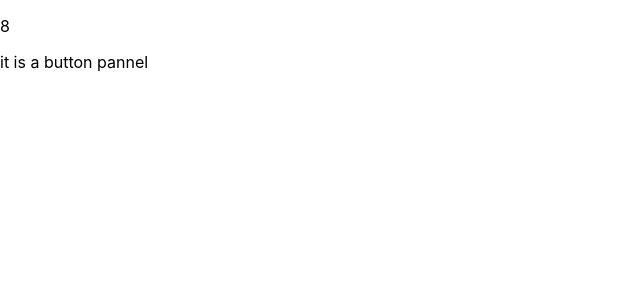
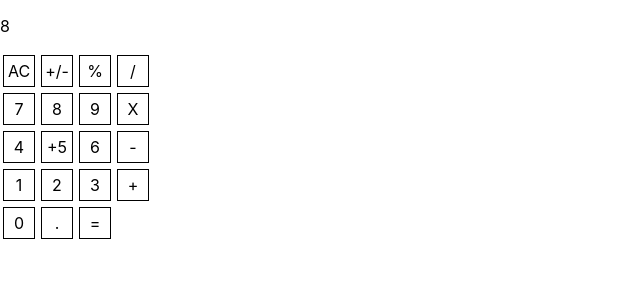
Before and after one commit to RaminMammadzada/calculator-with-react, a React (Create React App) app: page / in a window 1280 px wide. Shown: the top 300 px of the page, without its empty margins (0-640 px from the left). Built offline with nearby package versions, Linux system fonts and the light colour scheme.

Commit message:
Add Button and ButtonPanel. Fill the ButtonPanle with button names.

```diff
--- a/src/components/App.css
+++ b/src/components/App.css
@@ -2,38 +2,18 @@
   text-align: center;
 }
 
-.App-logo {
-  height: 40vmin;
-  pointer-events: none;
+.key-list {
+  display: flex;
+  flex-direction: row;
 }
 
-@media (prefers-reduced-motion: no-preference) {
-  .App-logo {
-    animation: App-logo-spin infinite 20s linear;
-  }
-}
-
-.App-header {
-  background-color: #282c34;
-  min-height: 100vh;
+.button {
+  width: 20px;
+  height: 20px;
+  border: 1px solid;
+  padding: 5px;
+  margin: 3px;
   display: flex;
-  flex-direction: column;
   align-items: center;
   justify-content: center;
-  font-size: calc(10px + 2vmin);
-  color: white;
 }
-
-.App-link {
-  color: #61dafb;
-}
-
-@keyframes App-logo-spin {
-  from {
-    transform: rotate(0deg);
-  }
-
-  to {
-    transform: rotate(360deg);
-  }
-}
--- /dev/null
+++ b/src/components/Button.js
@@ -0,0 +1,25 @@
+import React, { Component } from 'react';
+import PropTypes from 'prop-types';
+
+export default class Button extends Component {
+  constructor(props) {
+    super(props);
+    this.props = props;
+  }
+
+  render() {
+    const { buttonName } = this.props;
+
+    return (
+      <p className="button">{buttonName}</p>
+    );
+  }
+}
+
+Button.defaultProps = {
+  buttonName: '',
+};
+
+Button.propTypes = {
+  buttonName: PropTypes.string,
+};
--- a/src/components/ButtonPanel.js
+++ b/src/components/ButtonPanel.js
@@ -1,14 +1,43 @@
 import React, { Component } from 'react';
+import Button from './Button';
 
 export default class ButtonPanel extends Component {
   constructor(props) {
     super(props);
     this.props = props;
+    this.state = {
+      buttonGroups: [
+        { buttons: ['AC', '+/-', '%', '/'] },
+        { buttons: ['7', '8', '9', 'X'] },
+        { buttons: ['4', '+5', '6', '-'] },
+        { buttons: ['1', '2', '3', '+'] },
+        { buttons: ['0', '.', '='] },
+      ],
+    };
   }
 
   render() {
+    let buttonsView = [];
+
+    const { buttonGroups } = this.state;
+    buttonsView = (
+      <div>
+        {buttonGroups.map(buttons => (
+          <div className="key-list" key={`${buttons[0]}`}>
+            {buttons.buttons.map(button => (
+              <Button
+                key={`btn-${button}`}
+                buttonName={button}
+              />
+            ))}
+          </div>
+        ))}
+      </div>
+    );
     return (
-      <p>it is a button pannel</p>
+      <div>
+        {buttonsView}
+      </div>
     );
   }
 }
```
